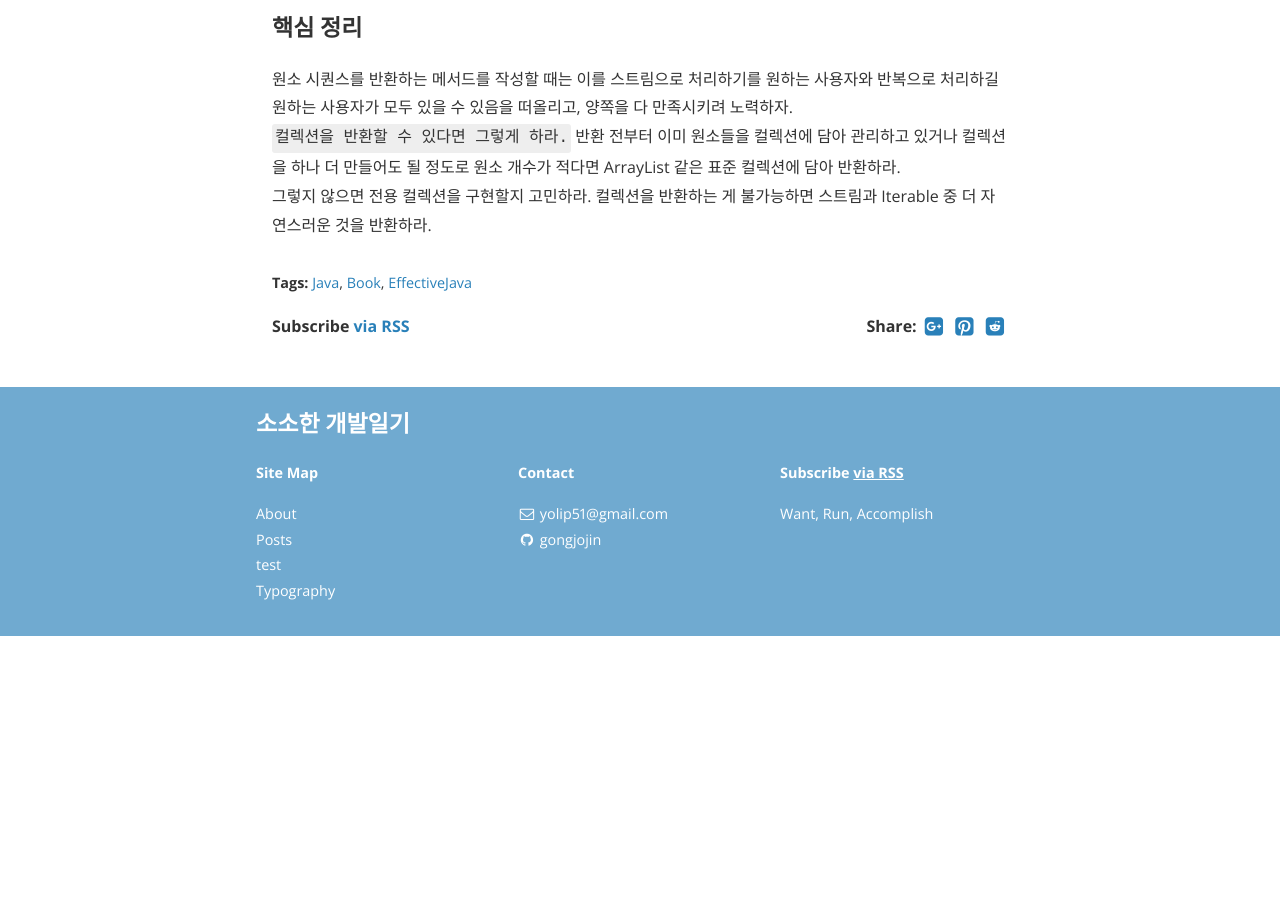
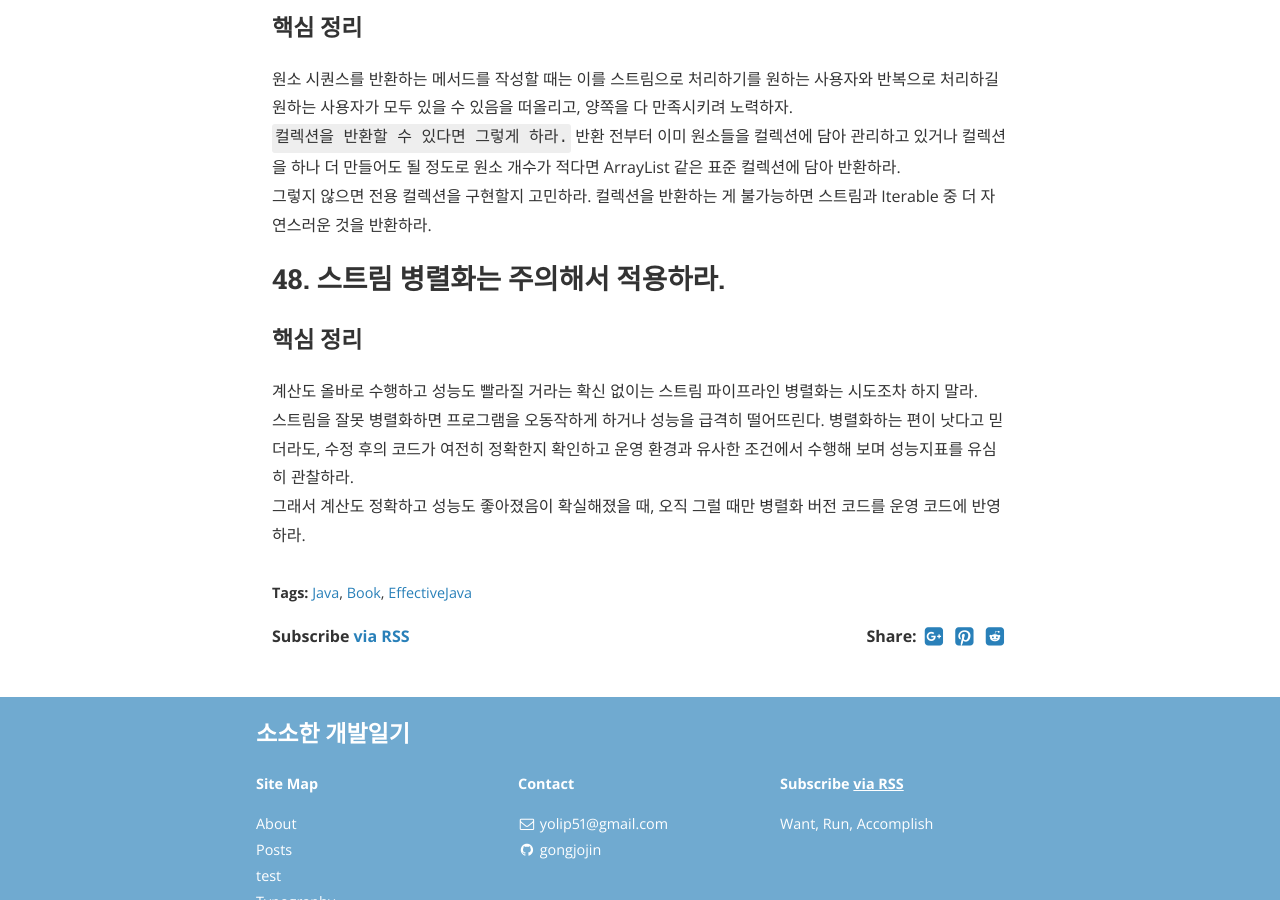
Before and after one commit to gonghojin/gonghojin.github.io, a Jekyll site: the page built from _posts/book/java/effectiveJava/2019-10-27-effectiveJava.md, in a window 1280 px wide and 900 px high, scrolled down 1959 px. Built offline with Jekyll 4.4.1, drawn with Linux system fonts in a browser that asks for light colours; nearby versions of some CDN libraries; comment, search, counter and statistics services are not loaded; before the commit the page ends 2595 px from its top, so only the background shows below that.

Commit message:
Add: 이펙티브자바_48_스트림 병렬화는 주의해서 적용하라.

```diff
--- a/_posts/book/java/effectiveJava/2019-10-27-effectiveJava.md
+++ b/_posts/book/java/effectiveJava/2019-10-27-effectiveJava.md
@@ -42,3 +42,9 @@ cover:  "/assets/instacode.png"
 원소 시퀀스를 반환하는 메서드를 작성할 때는 이를 스트림으로 처리하기를 원하는 사용자와 반복으로 처리하길 원하는 사용자가 모두 있을 수 있음을 떠올리고, 양쪽을 다 만족시키려 노력하자.
 `컬렉션을 반환할 수 있다면 그렇게 하라.`  반환 전부터 이미 원소들을 컬렉션에 담아 관리하고 있거나 컬렉션을 하나 더 만들어도 될 정도로 원소 개수가 적다면 ArrayList 같은 표준 컬렉션에 담아 반환하라.
 그렇지 않으면 전용 컬렉션을 구현할지 고민하라. 컬렉션을 반환하는 게 불가능하면 스트림과 Iterable 중 더 자연스러운 것을 반환하라.
+
+## 48. 스트림 병렬화는 주의해서 적용하라.
+### 핵심 정리
+계산도 올바로 수행하고 성능도 빨라질 거라는 확신 없이는 스트림 파이프라인 병렬화는 시도조차 하지 말라.
+스트림을 잘못 병렬화하면 프로그램을 오동작하게 하거나 성능을 급격히 떨어뜨린다. 병렬화하는 편이 낫다고 믿더라도, 수정 후의 코드가 여전히 정확한지 확인하고 운영 환경과 유사한 조건에서 수행해 보며 성능지표를 유심히 관찰하라.
+그래서 계산도 정확하고 성능도 좋아졌음이 확실해졌을 때, 오직 그럴 때만 병렬화 버전 코드를 운영 코드에 반영하라.
```
